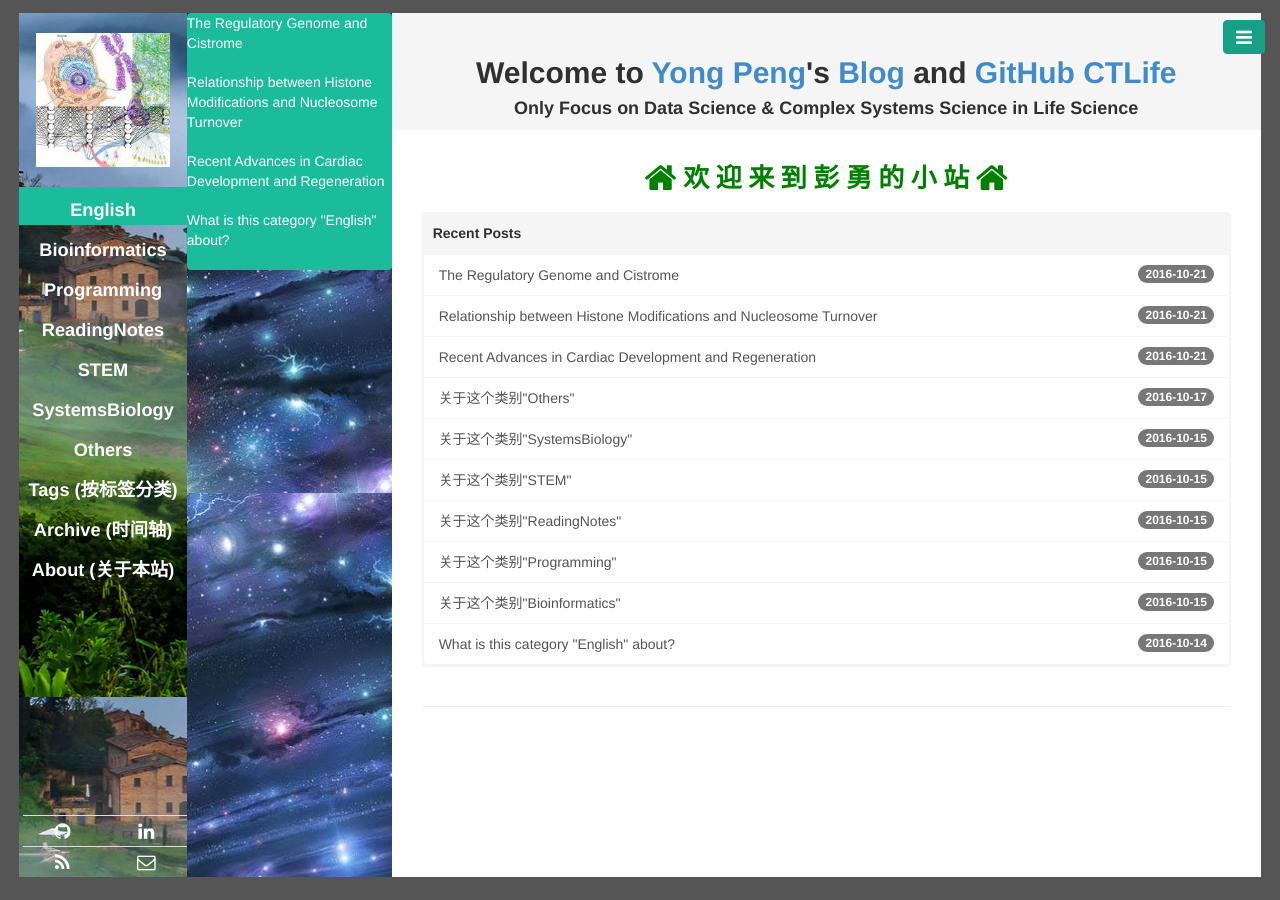
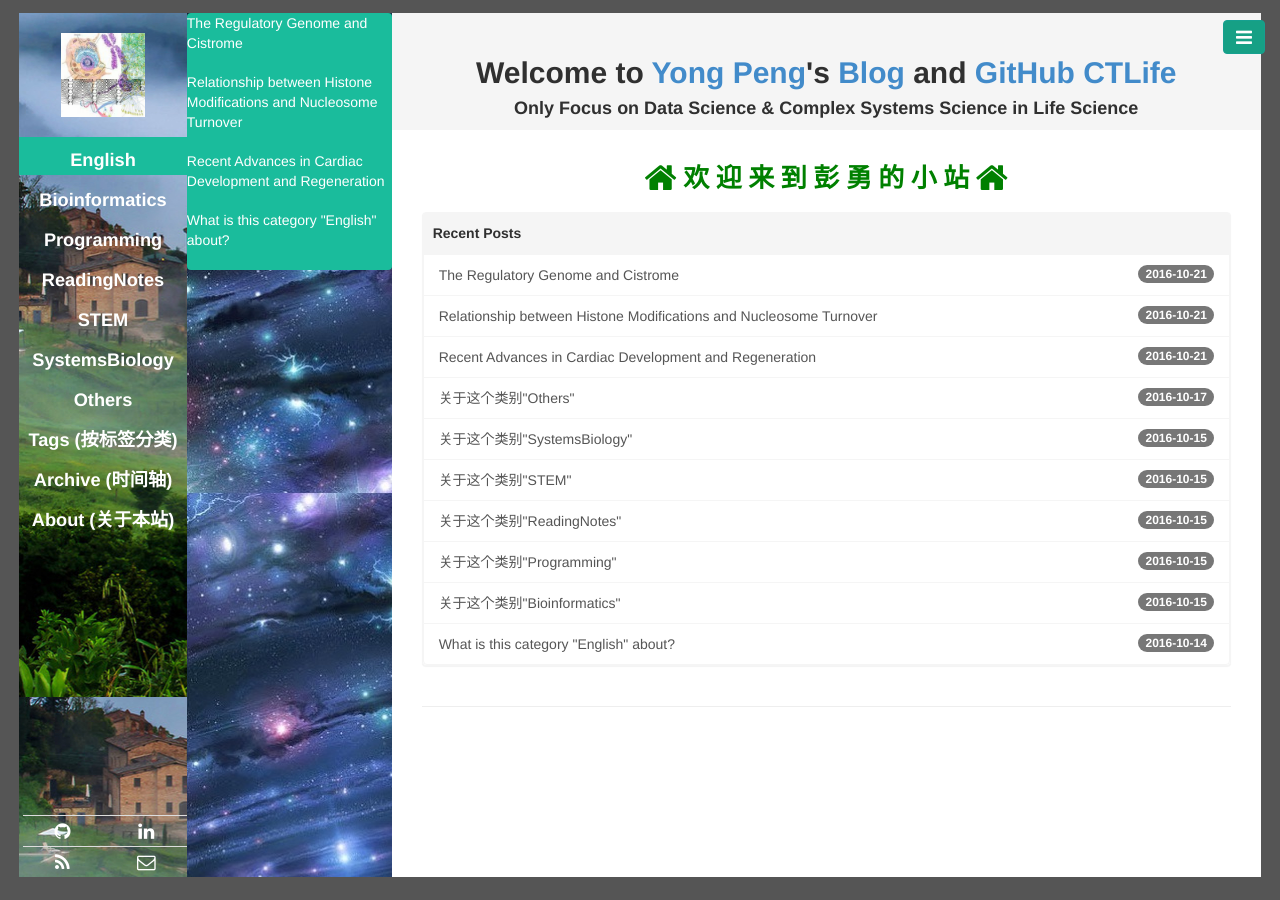
Before and after one commit to CTLife/CTLife.github.io, a Jekyll site: the page built from index.html, in a window 1280 px wide. Built offline with Jekyll 4.4.1, drawn with Linux system fonts in a browser that asks for light colours; Markdown is read by kramdown in place of the engine named in the settings; the list of posts is cut into pages by our own code.

Commit message:
Update base.css

```diff
--- a/public/css/base.css
+++ b/public/css/base.css
@@ -52,7 +52,7 @@ body, html {
 }
 
 .avatar {  /* 顶部图片 */
-  width: 80%;
+  width: 50%;
   border: 0px;
 }
 
```
